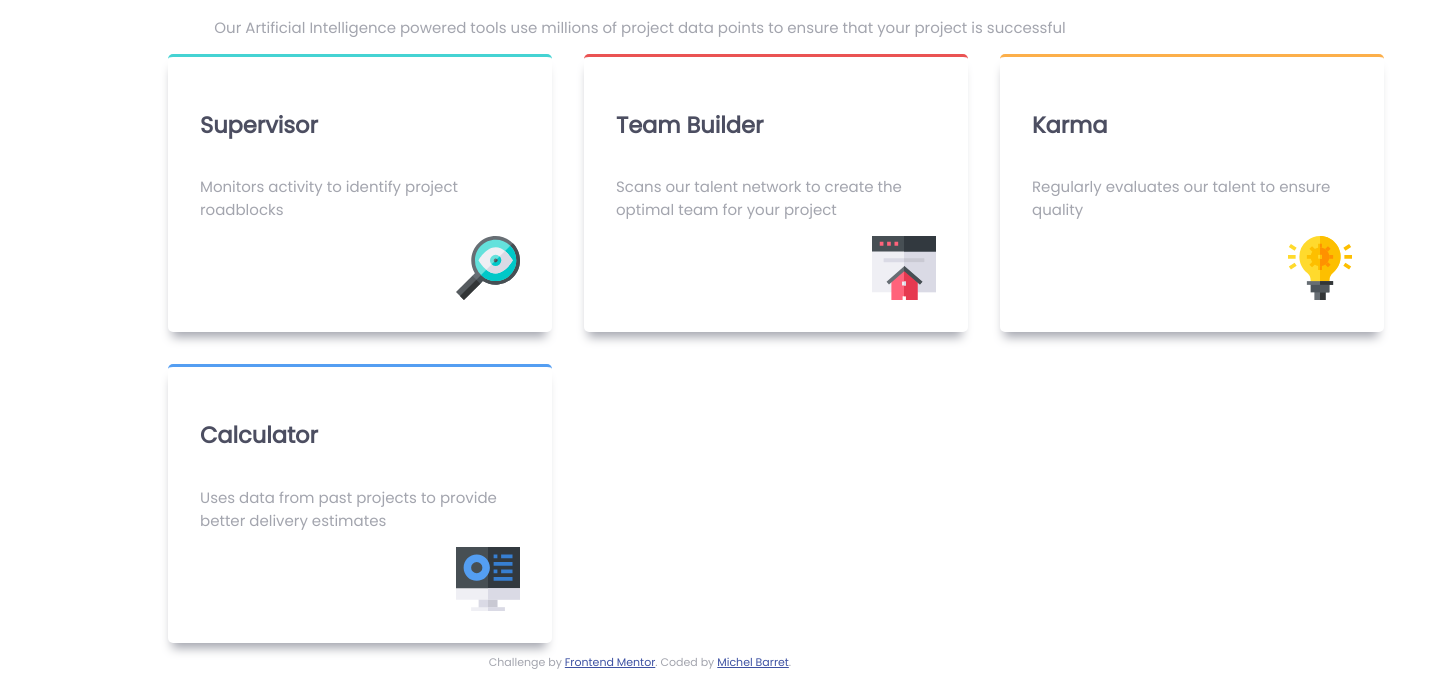
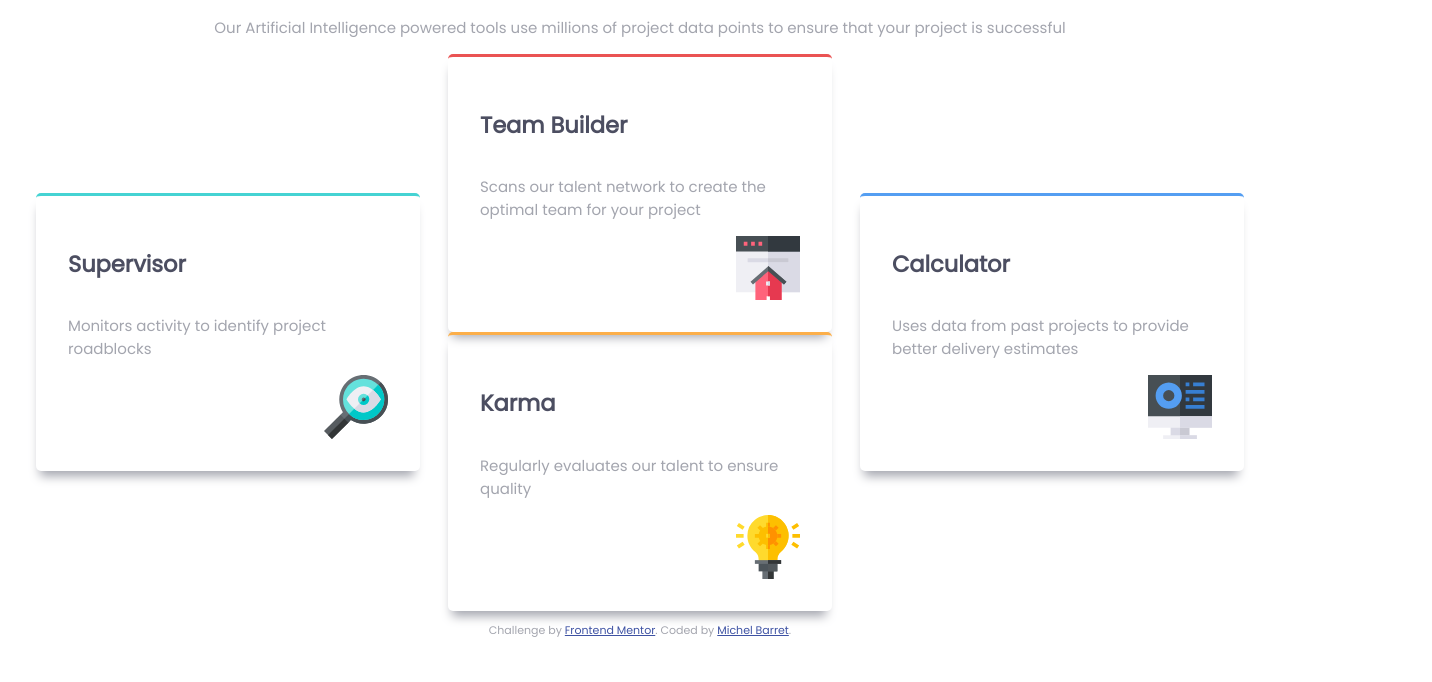
Before and after one commit to barmic/FrontendMentor, a plain HTML site: page four-card-feature-section/index.html in a window 1280 px wide. Shown: the part 122-804 px from the top of the page, 1432 px wide, since content can reach past the window. Drawn offline with Linux system fonts and the light colour scheme.

Commit message:
four-card-feature-section: version with flex only

```diff
--- a/four-card-feature-section/index.html
+++ b/four-card-feature-section/index.html
@@ -24,6 +24,7 @@
       <img src="images/icon-supervisor.svg">
     </section>
 
+    <div class="middle">
       <section class="team">
         <h1>Team Builder</h1>
         <p>Scans our talent network to create the optimal team for your project</p>
@@ -35,6 +36,7 @@
         <p>Regularly evaluates our talent to ensure quality</p>
         <img src="images/icon-karma.svg">
       </section>
+    </div>
 
     <section class="calculator">
       <h1>Calculator</h1>
--- a/four-card-feature-section/style.css
+++ b/four-card-feature-section/style.css
@@ -44,11 +44,18 @@ h1 {
 
 main {
     width: 100%;
+    justify-content: center;
+    align-content: center;
     display: flex;
     flex-direction: row;
+    justify-content: space-evenly;
+    align-items: center;
     flex-wrap: wrap;
-    margin: 0 10rem;
-    gap: 2rem;
+}
+
+div.middle {
+    display: flex;
+    flex-direction: column;
 }
 
 section {
@@ -59,6 +66,7 @@ section {
     flex-direction: column;
     box-shadow: -1px 10px 10px -5px var(--grayish-blue);
     border-radius: 5px;
+    height: fit-content;
 }
 section.supervisor { border-color: var(--cyan); }
 section.team { border-color: var(--red); }
```
Lines whose indentation alone changed are shown as unchanged.
